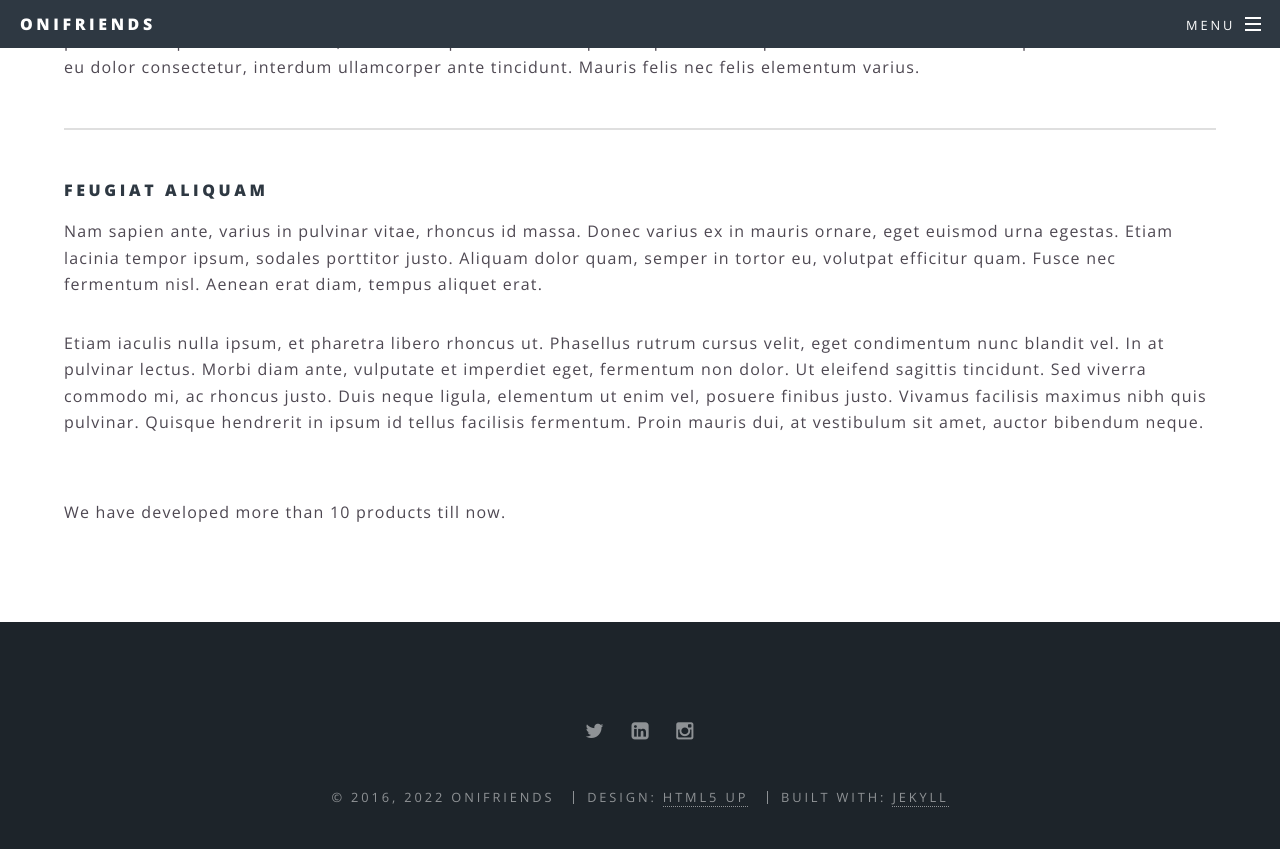
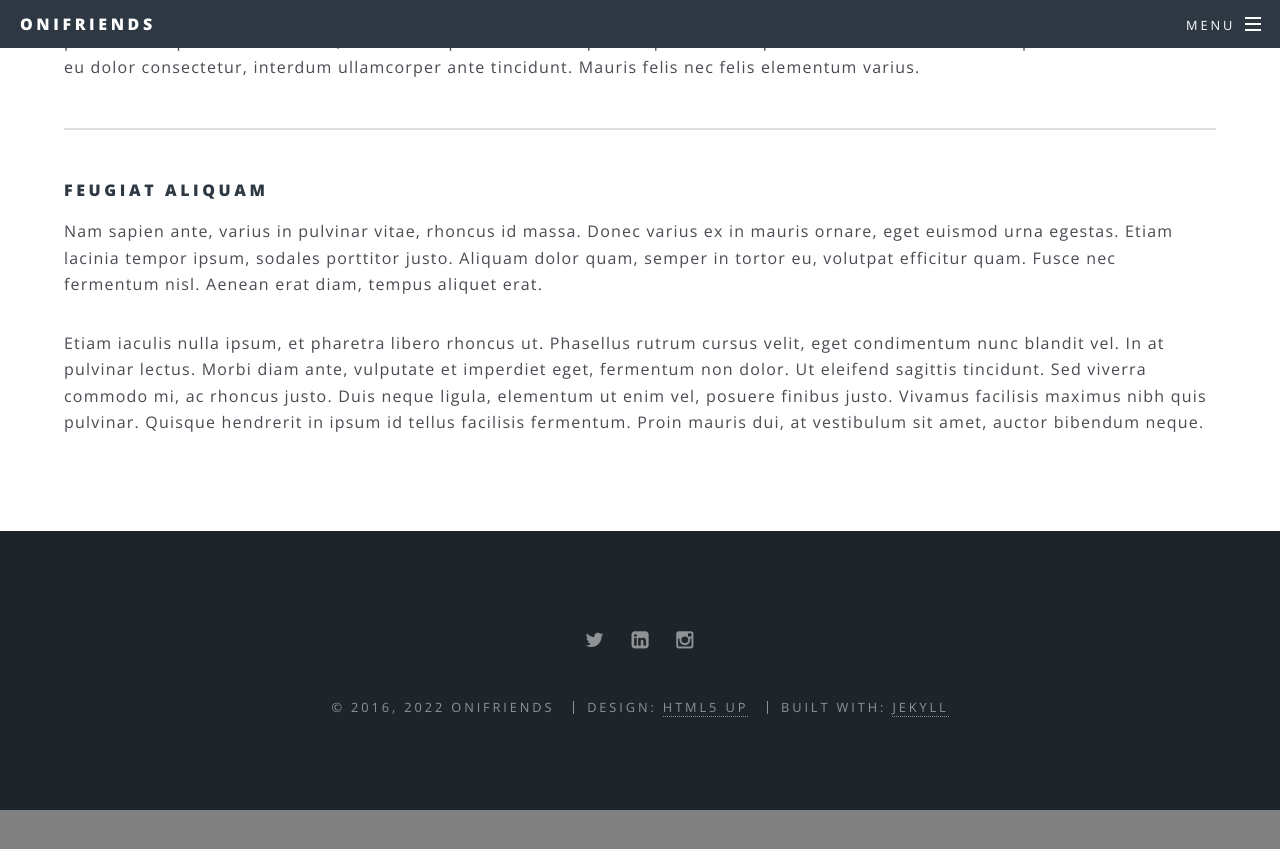
Before and after one commit to TeaOnMe/TeaOnMe.github.io, a Jekyll site: the page built from generic.html, in a window 1280 px wide and 900 px high, scrolled down 782 px. Shown: the top 849 px of the window. Built offline with Jekyll 4.4.1, drawn with Linux system fonts in a browser that asks for light colours; after the commit the page ends 1592 px from its top, so only the background shows below that.

Commit message:
Update generic.html

```diff
--- a/generic.html
+++ b/generic.html
@@ -3,18 +3,10 @@
 title: Merch
 ---
 	<h3>Coming Soon</h3>
-        <html>
-   <body>
-      <title>HTML Backgorund Color</title>
-   </body>
-   <body style="background-color:grey;">
+        <body style="background-color:grey;">
 	<p>Morbi mattis mi consectetur tortor elementum, varius pellentesque velit convallis. Aenean tincidunt lectus auctor mauris maximus, ac scelerisque ipsum tempor. Duis vulputate ex et ex tincidunt, quis lacinia velit aliquet. Duis non efficitur nisi, id malesuada justo. Maecenas sagittis felis ac sagittis semper. Curabitur purus leo, tempus sed finibus eget, fringilla quis risus. Maecenas et lorem quis sem varius sagittis et a est. Maecenas iaculis iaculis sem. Donec vel dolor at arcu tincidunt bibendum. Interdum et malesuada fames ac ante ipsum primis in faucibus. Fusce ut aliquet justo. Donec id neque ipsum. Integer eget ultricies odio. Nam vel ex a orci fringilla tincidunt. Aliquam eleifend ligula non velit accumsan cursus. Etiam ut gravida sapien.</p>
 	<p>Vestibulum ultrices risus velit, sit amet blandit massa auctor sit amet. Sed eu lectus sem. Phasellus in odio at ipsum porttitor mollis id vel diam. Praesent sit amet posuere risus, eu faucibus lectus. Vivamus ex ligula, tempus pulvinar ipsum in, auctor porta quam. Proin nec dui cursus, posuere dui eget interdum. Fusce lectus magna, sagittis at facilisis vitae, pellentesque at etiam. Quisque posuere leo quis sem commodo, vel scelerisque nisi scelerisque. Suspendisse id quam vel tortor tincidunt suscipit. Nullam auctor orci eu dolor consectetur, interdum ullamcorper ante tincidunt. Mauris felis nec felis elementum varius.</p>
 	<hr />
 	<h4>Feugiat aliquam</h4>
 	<p>Nam sapien ante, varius in pulvinar vitae, rhoncus id massa. Donec varius ex in mauris ornare, eget euismod urna egestas. Etiam lacinia tempor ipsum, sodales porttitor justo. Aliquam dolor quam, semper in tortor eu, volutpat efficitur quam. Fusce nec fermentum nisl. Aenean erat diam, tempus aliquet erat.</p>
 	<p>Etiam iaculis nulla ipsum, et pharetra libero rhoncus ut. Phasellus rutrum cursus velit, eget condimentum nunc blandit vel. In at pulvinar lectus. Morbi diam ante, vulputate et imperdiet eget, fermentum non dolor. Ut eleifend sagittis tincidunt. Sed viverra commodo mi, ac rhoncus justo. Duis neque ligula, elementum ut enim vel, posuere finibus justo. Vivamus facilisis maximus nibh quis pulvinar. Quisque hendrerit in ipsum id tellus facilisis fermentum. Proin mauris dui, at vestibulum sit amet, auctor bibendum neque.</p>
-   <h1>Products</h1>
-      <p>We have developed more than 10 products till now.</p>
-   </body>
-</html>
```
